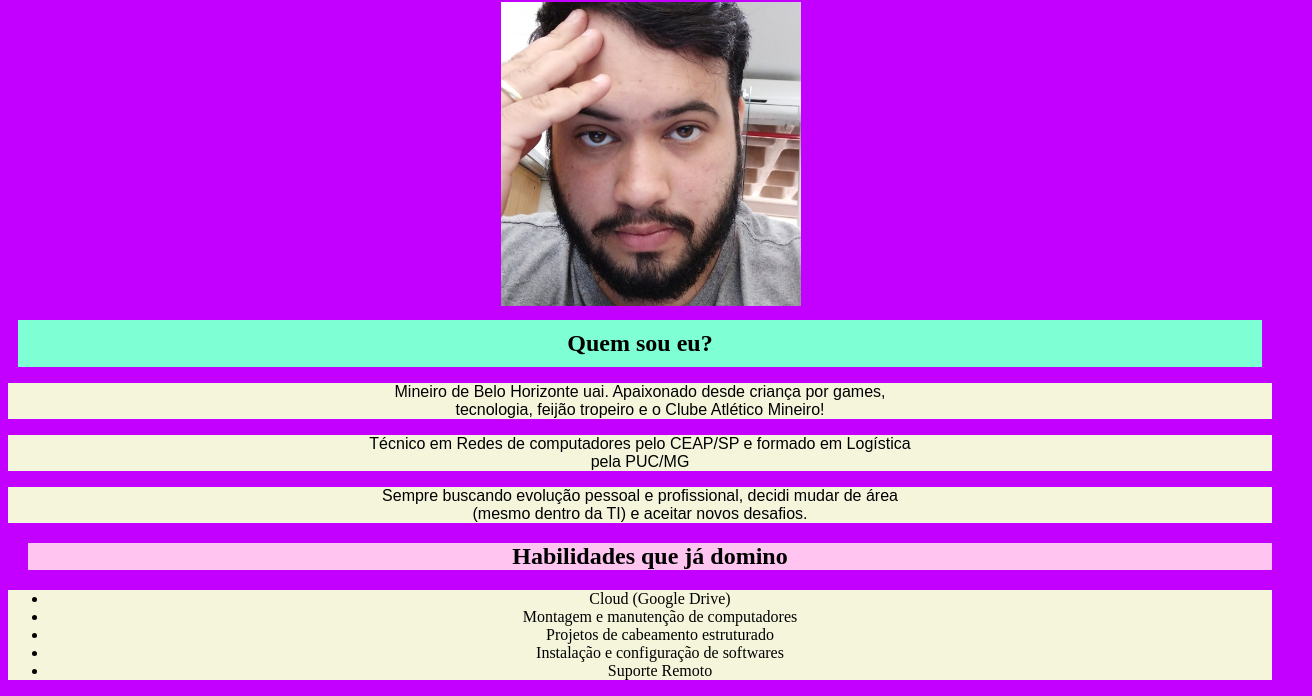
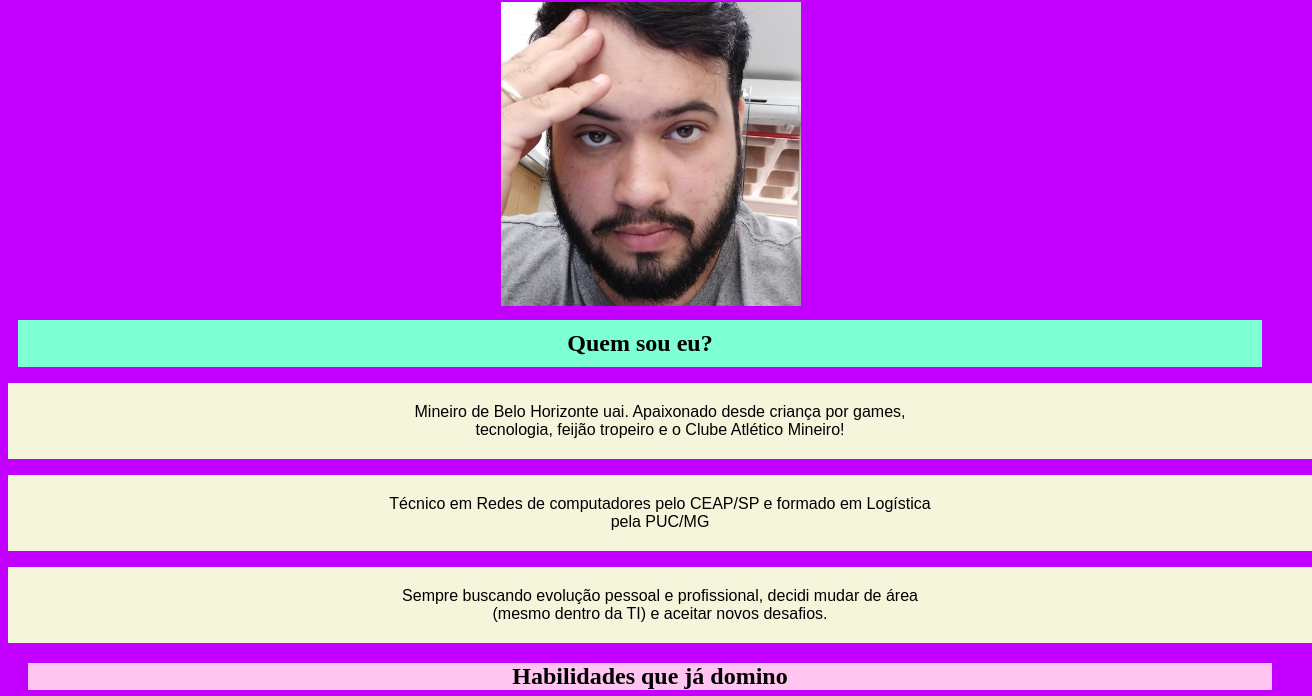
Before and after one commit to BrunoHighlander/BrunoHighlander, a plain HTML site: page index.html in a window 1280 px wide. Shown: the part 78-774 px from the top of the page, 1312 px wide, since content can reach past the window. Drawn offline with Linux system fonts and the light colour scheme.

Commit message:
ultima alteração do dia

```diff
--- a/style.css
+++ b/style.css
@@ -12,7 +12,7 @@ body {
     text-align: center;
     padding: 10px;
     margin: 10px;
-}
+    }
 
 p {
     font-family: Arial, Helvetica, sans-serif;
@@ -20,6 +20,9 @@ p {
     color: black;
     text-align: center;
     background-color: beige;
+    width: 100%;
+    padding:20px;
+    border-width: 400px;
 }
 
 .hskills-list {
```
Also changed, not shown: index.html (+0 -5 lines).
